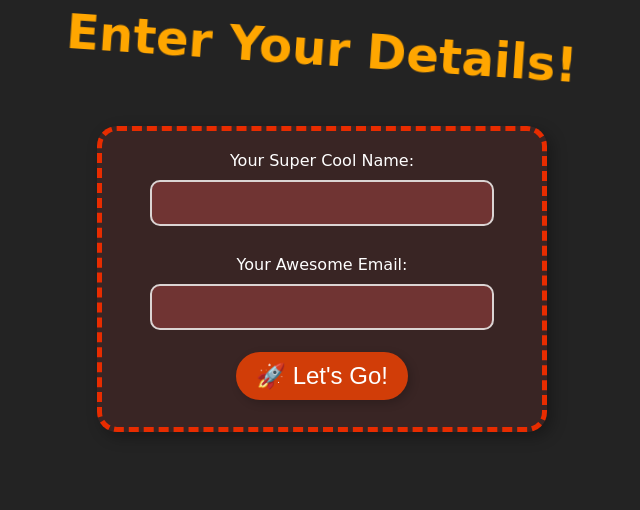
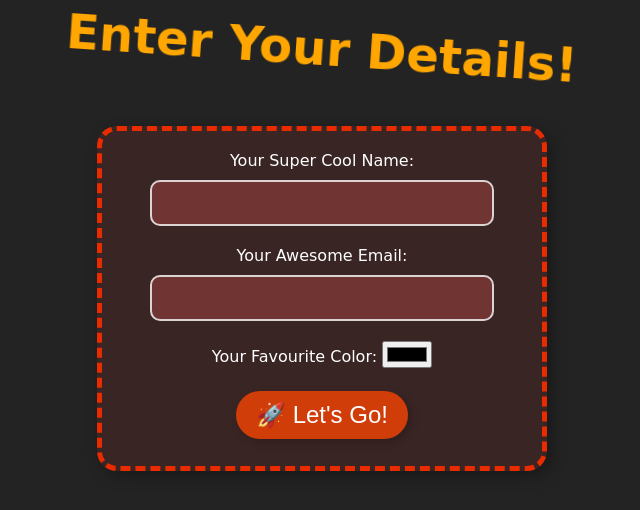
Before and after one commit to xinqich/flask-form-project, a Flask app: page / in a window 1280 px wide. Shown: the top 510 px of the page, without its empty margins (318-958 px from the left). Run offline with Flask 3, Linux system fonts and the light colour scheme.

Commit message:
add favourite color input and output

```diff
--- a/app/templates/form.html
+++ b/app/templates/form.html
@@ -9,11 +9,22 @@
 <body>
 <h1 class="funny-title">Enter Your Details!</h1>
 <form action="/submit" method="POST" class="funny-form">
+    <div class="funny-inputs">
+        <div class="funny-input">
             <label for="name">Your Super Cool Name:</label>
-        <input type="text" id="name" name="name" required><br><br>
+            <input type="text" id="name" name="name" required>
+        </div>
 
+        <div class="funny-input">
             <label for="email">Your Awesome Email:</label>
-        <input type="email" id="email" name="email" required><br><br>
+            <input type="email" id="email" name="email" required>
+        </div>
+        <div class="funny-input">
+            <label for="color">Your Favourite Color:</label>
+            <input type="color" name="color" id="color">
+        </div>
+    </div>
+
 
     <button type="submit" class="funny-button">🚀 Let's Go!</button>
 </form>
--- a/app/templates/result.html
+++ b/app/templates/result.html
@@ -9,6 +9,7 @@
     <h1>Submission Successful</h1>
     <p>Thank you, <strong>{{ name }}</strong>!</p>
     <p>We have sent a confirmation to <strong>{{ email }}</strong>.</p>
+    <p>Your favourite color is {{ color }}</p>
     <a href="/">Go back to form</a>
 </body>
 </html>
```
Lines whose indentation alone changed are shown as unchanged.
